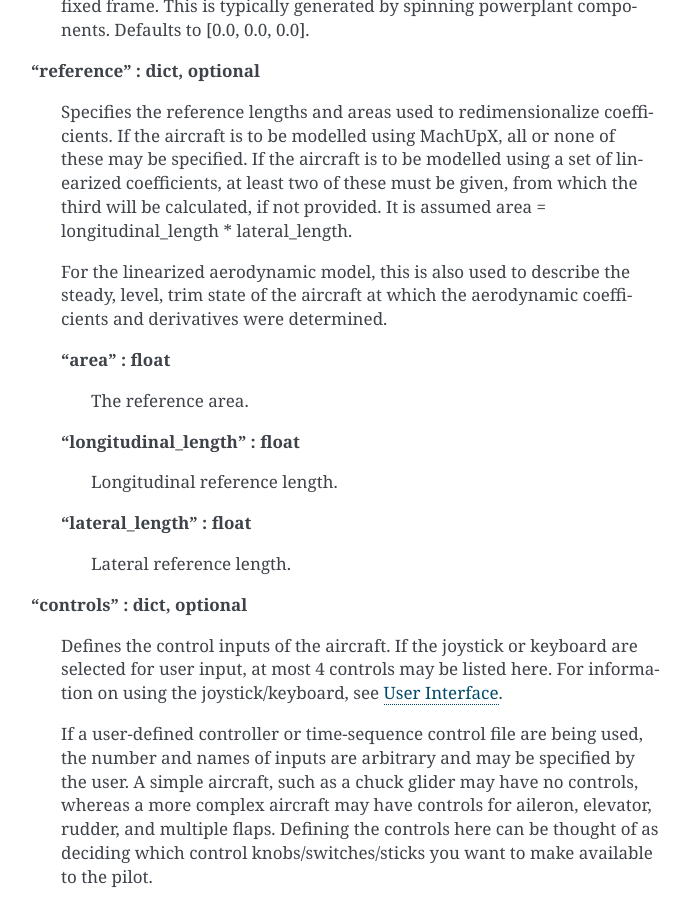
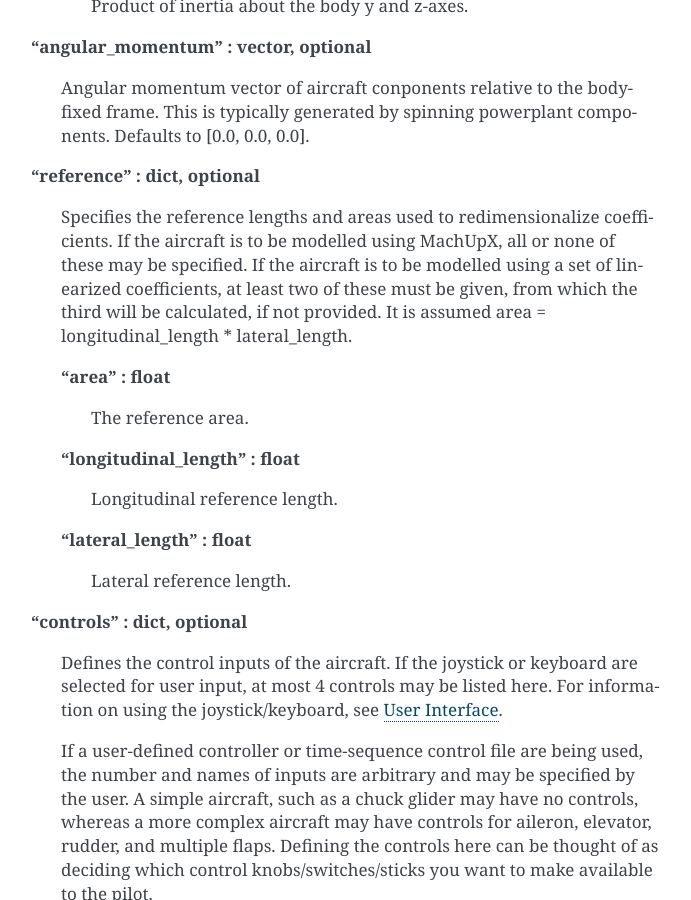
Before and after one commit to usuaero/Pylot, a Sphinx documentation site: the page built from docs/source/creating_input_files.md, in a window 1280 px wide and 900 px high, scrolled down 7564 px. Shown: the whole window, without its empty margins (419-1110 px from the left). Built offline with Sphinx 7.4.7, drawn with Linux system fonts in a browser that asks for light colours; some of the changed text lies outside the part shown.

```diff
--- a/docs/source/creating_input_files.md
+++ b/docs/source/creating_input_files.md
@@ -202,8 +205,6 @@ Describes an aircraft. The aerodynamics of the aircraft may be determined in one
 >**"reference" : dict, optional**
 >>Specifies the reference lengths and areas used to redimensionalize coefficients. If the aircraft is to be modelled using MachUpX, all or none of these may be specified. If the aircraft is to be modelled using a set of linearized coefficients, at least two of these must be given, from which the third will be calculated, if not provided. It is assumed area = longitudinal_length * lateral_length.
 >>
->>For the linearized aerodynamic model, this is also used to describe the steady, level, trim state of the aircraft at which the aerodynamic coefficients and derivatives were determined.
->
 >>**"area" : float**
 >>>The reference area.
 >>
```
Also changed, not shown: other parts of docs/source/creating_input_files.md (+3 -0 lines), 4 other files.
